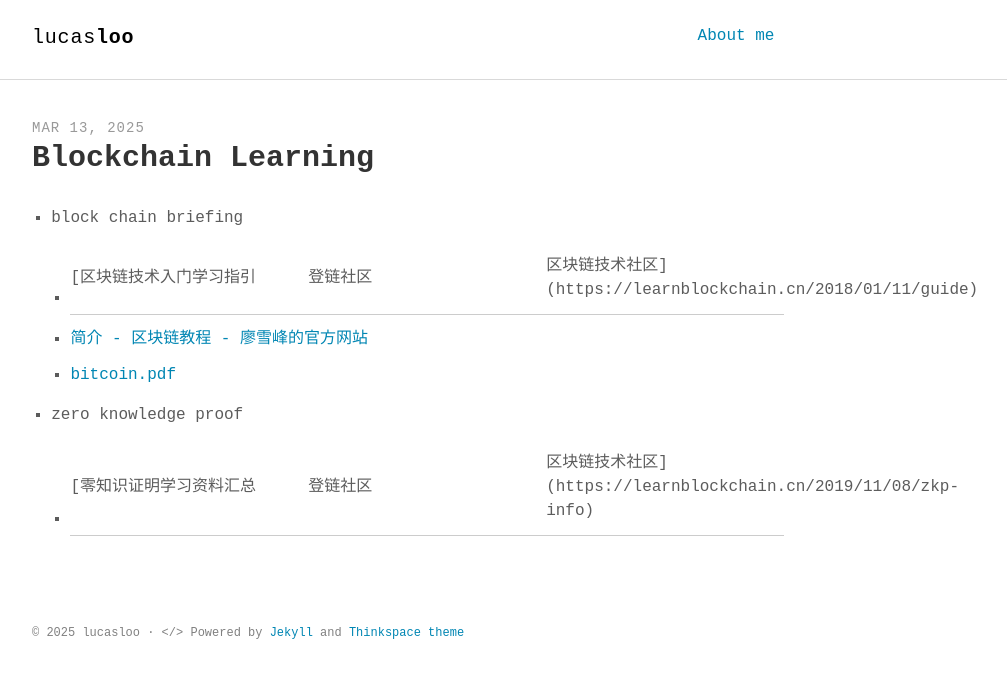
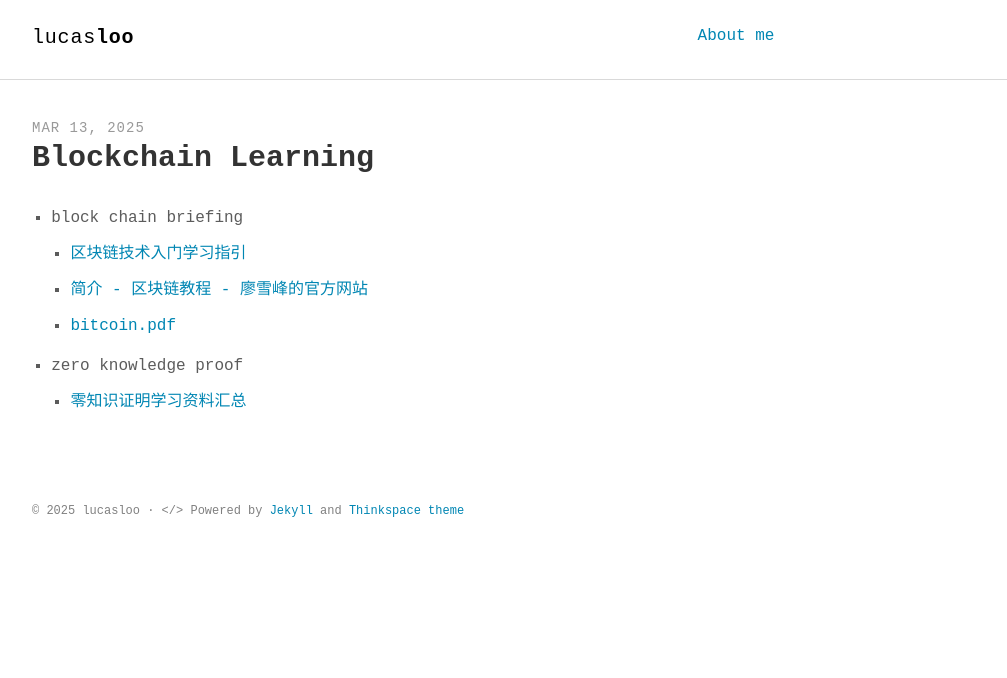
Before and after one commit to lucasloo/lucasloo.github.io, a Jekyll site: the page built from _posts/2025-03-13-blockchain-learning.md, in a window 1280 px wide. Shown: the top 678 px of the page, without its empty margins (232-1239 px from the left). Built offline with Jekyll 4.4.1, drawn with Linux system fonts in a browser that asks for light colours; some web fonts are replaced; our own code applies the rules of GitHub Pages for plain Markdown files.

Commit message:
Update 2025-03-13-blockchain-learning.md

```diff
--- a/_posts/2025-03-13-blockchain-learning.md
+++ b/_posts/2025-03-13-blockchain-learning.md
@@ -1,6 +1,6 @@
 * block chain briefing
 
-  * [区块链技术入门学习指引 | 登链社区 | 区块链技术社区](https://learnblockchain.cn/2018/01/11/guide)
+  * [区块链技术入门学习指引](https://learnblockchain.cn/2018/01/11/guide)
 
   * [简介 - 区块链教程 - 廖雪峰的官方网站](https://liaoxuefeng.com/books/blockchain/introduction/index.html)
 
@@ -8,4 +8,4 @@
 
 * zero knowledge proof
 
-  * [零知识证明学习资料汇总 | 登链社区 | 区块链技术社区](https://learnblockchain.cn/2019/11/08/zkp-info)
+  * [零知识证明学习资料汇总](https://learnblockchain.cn/2019/11/08/zkp-info)
```
